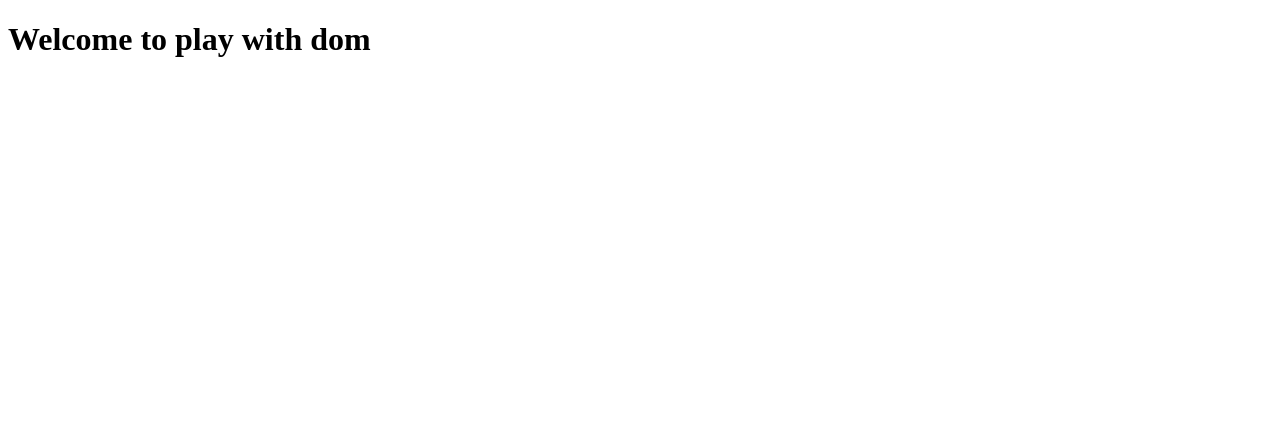
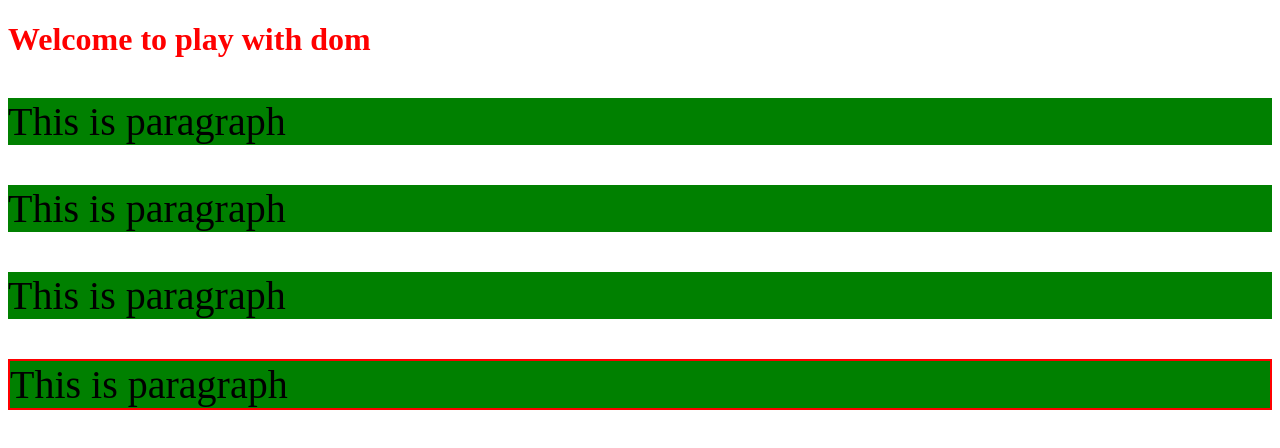
Before and after one commit to abdulmazidakash/conceptual-session-2-play-with-dom, a plain HTML site: page index.html in a window 1280 px wide. Drawn offline with Linux system fonts and the light colour scheme.

Commit message:
video 1 complete sigle and multiple selector access

```diff
--- a/index.html
+++ b/index.html
@@ -6,6 +6,15 @@
 	<title>Conceptual Session - 02 | Play with dom</title>
 </head>
 <body>
-	<h1>Welcome to play with dom</h1>
+	<h1 id="header">Welcome to play with dom</h1>
+
+	<div class="container">
+		<p class="info">This is paragraph</p>
+		<p class="info">This is paragraph</p>
+		<p class="info">This is paragraph</p>
+		<p id="unique-para">This is paragraph</p>
+	</div>
+
+	<script src="./js/index.js"></script>
 </body>
 </html>
--- /dev/null
+++ b/js/index.js
@@ -0,0 +1,34 @@
+// console.log('oi mama pls....');
+
+//single element selector-----------
+const header = document.getElementById('header');
+// console.log(header);
+header.style.color = 'red';
+
+const uniquePara = document.querySelector('#unique-para');
+// console.log(uniquePara);
+uniquePara.style.border = '2px solid red';
+
+const another = document.querySelector('.info');
+// console.log(another);
+
+//multiple element selector --------------
+const myTags = document.getElementsByTagName('p');
+// console.log(myTags[0]);
+for (let i = 0; i < myTags.length; i++){
+	// console.log(myTags[i]);
+	const element = myTags[i];
+	element.style.backgroundColor = 'green';
+	element.style.fontSize = '40px';
+}
+
+const allClassElements = document.getElementsByClassName("info");
+// console.log(allClassElements);
+// home work use for loop
+for (let element of allClassElements){
+	// console.log(element);
+	element.style.backgroundColor = 'green';
+}
+
+const myParas = document.querySelectorAll('.info');
+console.log(myParas);
```
